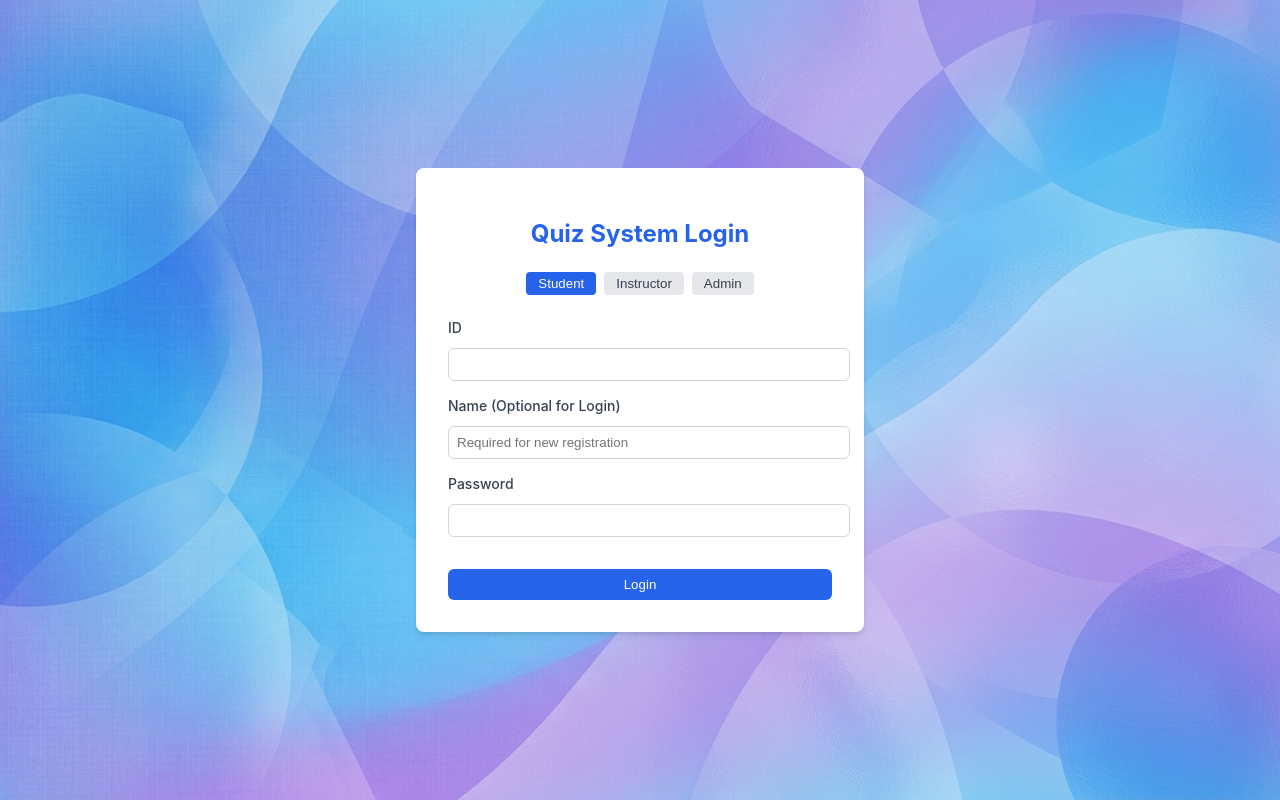
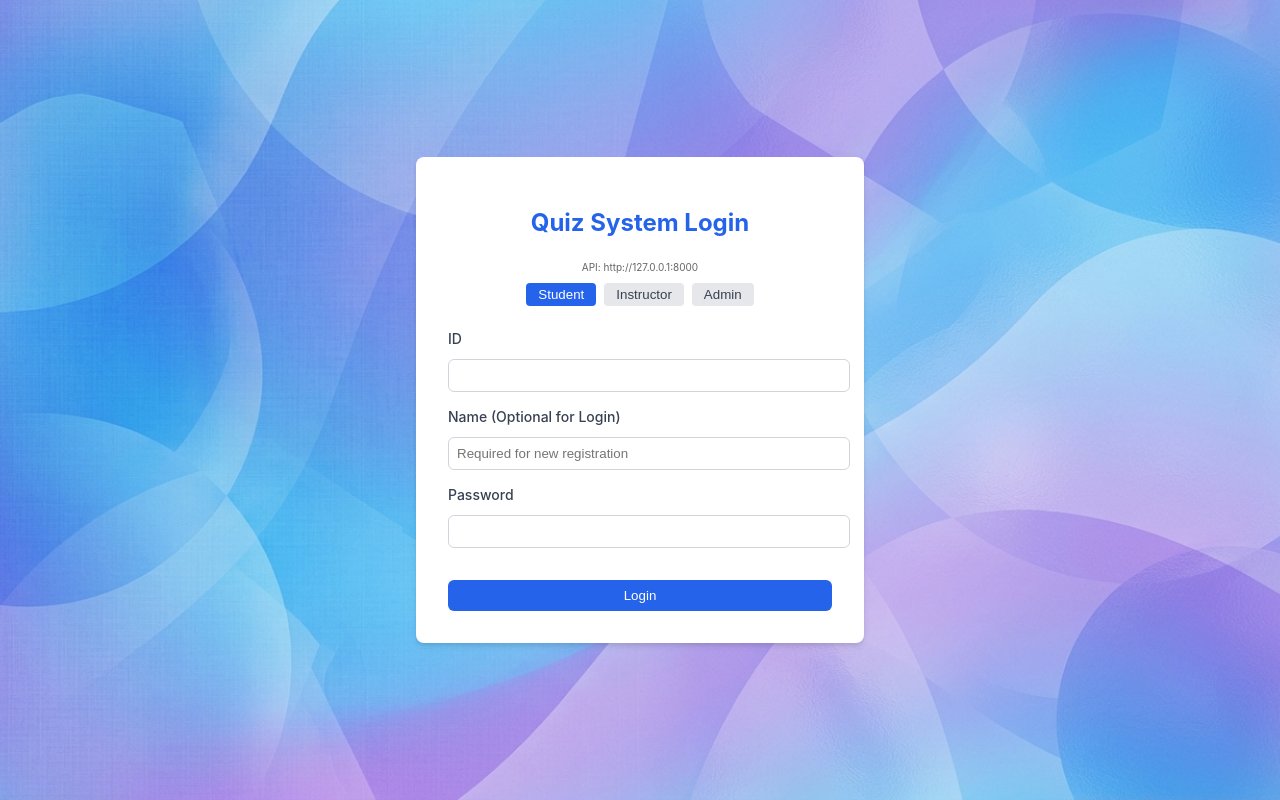
Before and after one commit to AbdullahRana11/Quiz-App, a React app in the folder frontend/: page /login in a window 1280 px wide. Built offline with nearby package versions, Linux system fonts and the light colour scheme; the HTML template or start-up script is replaced by a standard one.

Commit message:
Updated Frontend

```diff
--- a/frontend/src/config.js
+++ b/frontend/src/config.js
@@ -1,5 +1,5 @@
 const config = {
-  API_BASE_URL: import.meta.env.VITE_API_BASE_URL || 'http://127.0.0.1:8000',
+  API_BASE_URL: (import.meta.env.VITE_API_BASE_URL || 'http://127.0.0.1:8000').replace(/\/$/, ''),
 };
 
 export default config;
--- a/frontend/src/pages/Login.jsx
+++ b/frontend/src/pages/Login.jsx
@@ -42,6 +42,9 @@ const Login = () => {
     <div className="login-container">
       <div className="login-card">
         <h2 className="login-title">Quiz System Login</h2>
+        <p style={{ fontSize: '10px', color: '#666', textAlign: 'center' }}>
+          API: {config.API_BASE_URL}
+        </p>
 
         <div className="role-selector">
           {['student', 'instructor', 'admin'].map((r) => (
```
